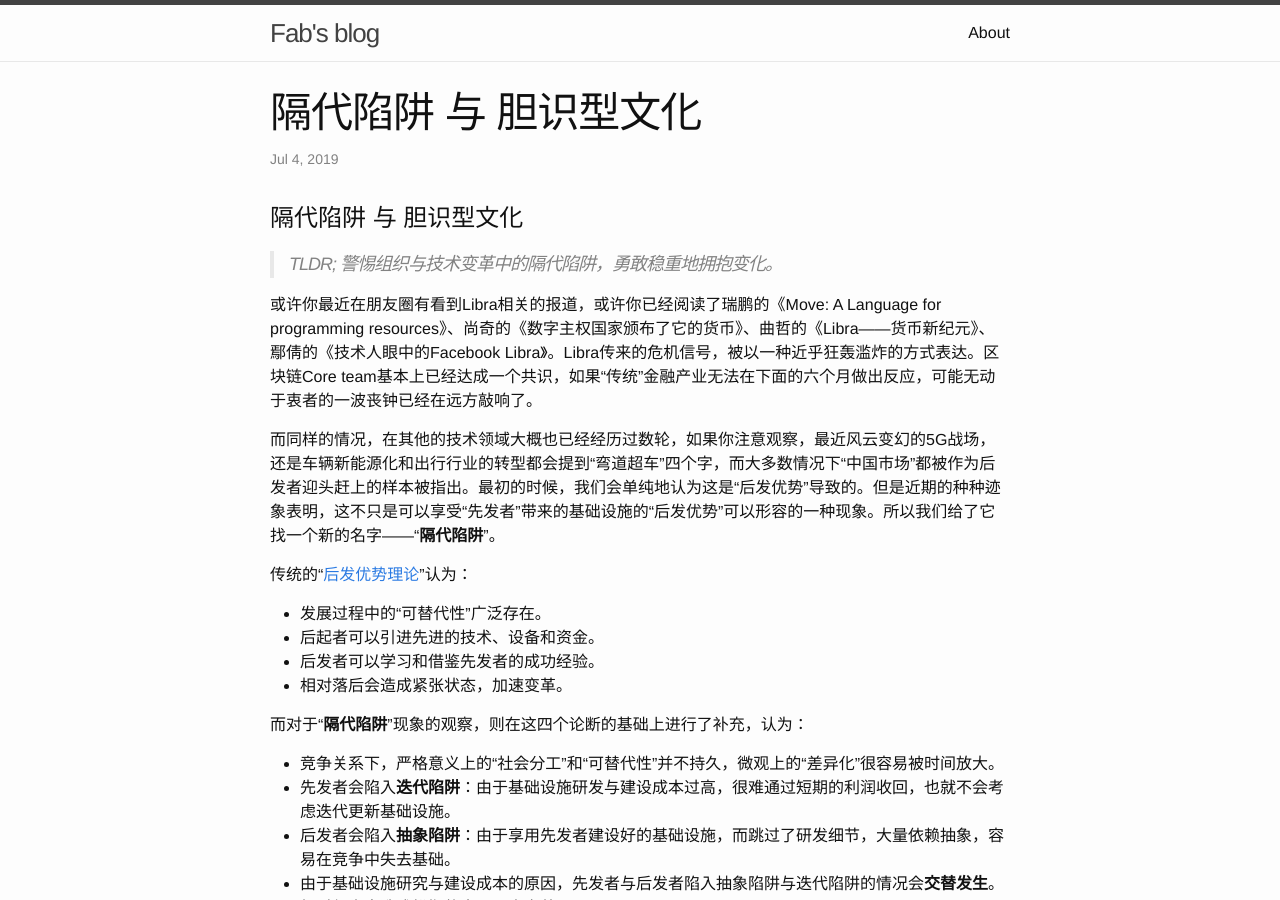
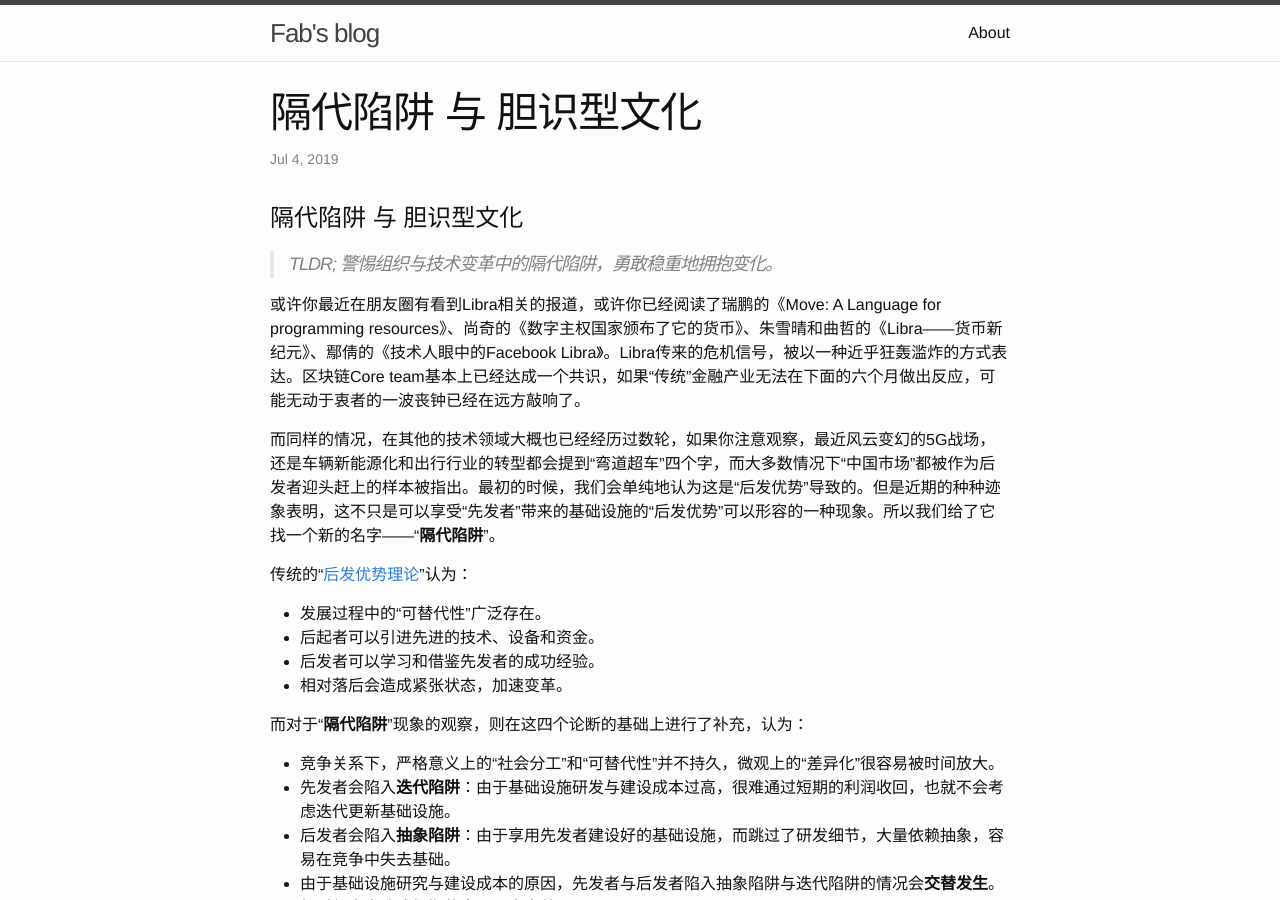
Before and after one commit to tcz001/tcz001.github.io, a Jekyll site: the page built from _posts/2019-07-04-next-generation-trap-and-courage-with-insights-md.md, in a window 1280 px wide and 900 px high. Built offline with Jekyll 4.4.1, drawn with Linux system fonts in a browser that asks for light colours.

Commit message:
Update 2019-07-04-next-generation-trap-and-courage-with-insights-md.md

```diff
--- a/_posts/2019-07-04-next-generation-trap-and-courage-with-insights-md.md
+++ b/_posts/2019-07-04-next-generation-trap-and-courage-with-insights-md.md
@@ -9,7 +9,7 @@ tags:
 
 > TLDR; 警惕组织与技术变革中的隔代陷阱，勇敢稳重地拥抱变化。
 
-或许你最近在朋友圈有看到Libra相关的报道，或许你已经阅读了瑞鹏的《Move: A Language for programming resources》、尚奇的《数字主权国家颁布了它的货币》、曲哲的《Libra——货币新纪元》、鄢倩的《技术人眼中的Facebook Libra》。Libra传来的危机信号，被以一种近乎狂轰滥炸的方式表达。区块链Core team基本上已经达成一个共识，如果“传统”金融产业无法在下面的六个月做出反应，可能无动于衷者的一波丧钟已经在远方敲响了。
+或许你最近在朋友圈有看到Libra相关的报道，或许你已经阅读了瑞鹏的《Move: A Language for programming resources》、尚奇的《数字主权国家颁布了它的货币》、朱雪晴和曲哲的《Libra——货币新纪元》、鄢倩的《技术人眼中的Facebook Libra》。Libra传来的危机信号，被以一种近乎狂轰滥炸的方式表达。区块链Core team基本上已经达成一个共识，如果“传统”金融产业无法在下面的六个月做出反应，可能无动于衷者的一波丧钟已经在远方敲响了。
 
 而同样的情况，在其他的技术领域大概也已经经历过数轮，如果你注意观察，最近风云变幻的5G战场，还是车辆新能源化和出行行业的转型都会提到“弯道超车”四个字，而大多数情况下“中国市场”都被作为后发者迎头赶上的样本被指出。最初的时候，我们会单纯地认为这是“后发优势”导致的。但是近期的种种迹象表明，这不只是可以享受“先发者”带来的基础设施的“后发优势”可以形容的一种现象。所以我们给了它找一个新的名字——“**隔代陷阱**”。
 
```
